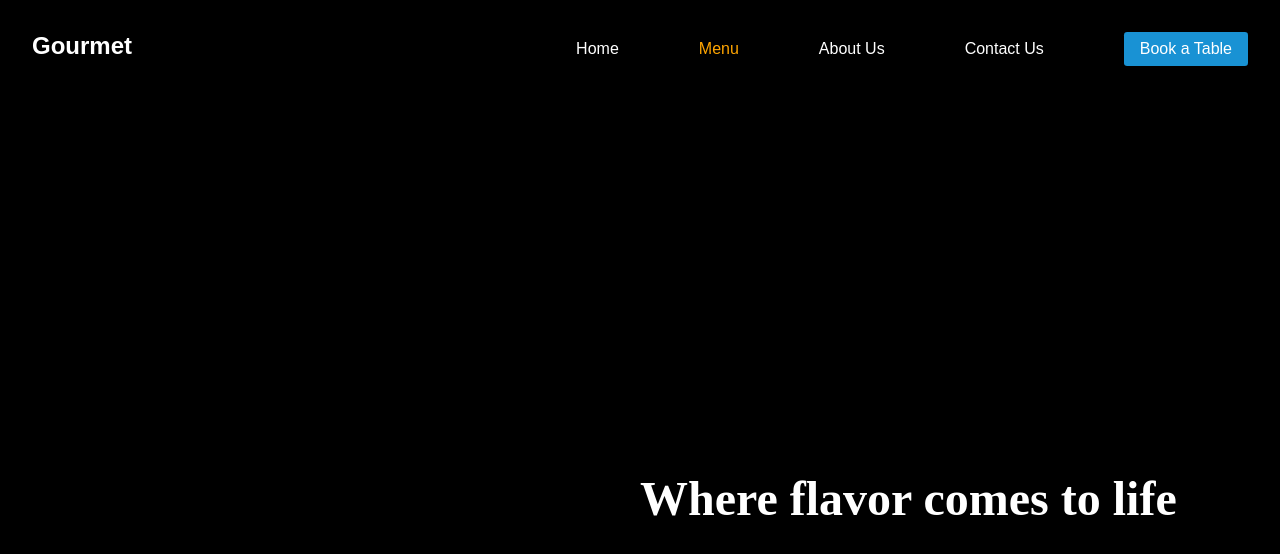
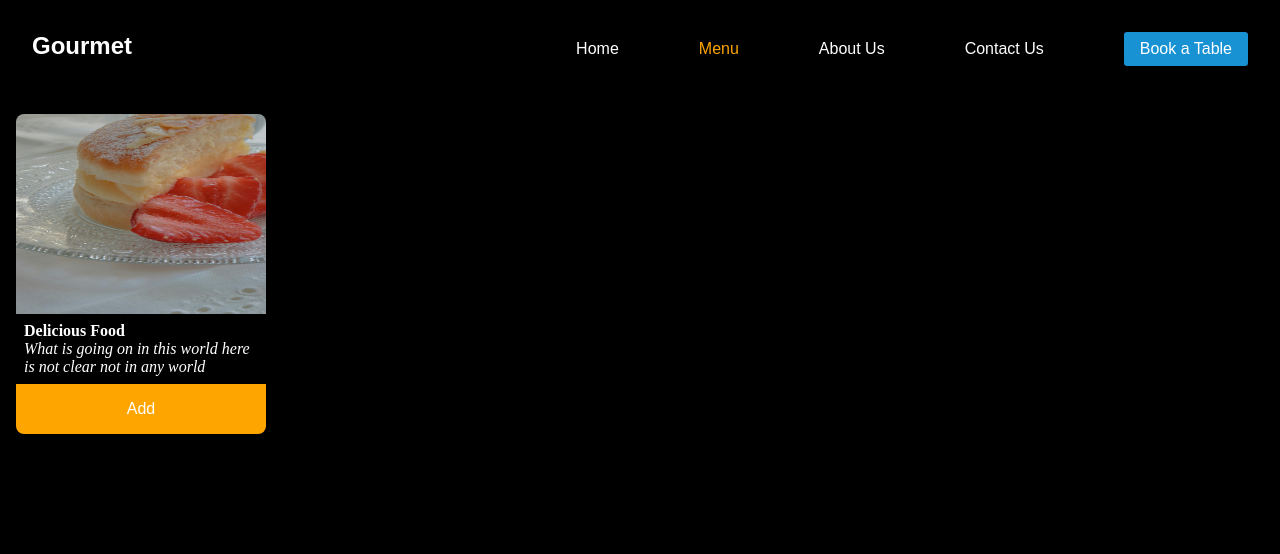
Before and after one commit to Teshager21/restaurant, a website built with webpack: page src/index.html in a window 1280 px wide. Both pictures are taken after a click on the button "Menu". Built offline with nearby package versions, Linux system fonts and the light colour scheme; files whose address does not match are found by name.

Commit message:
add a menu component file with a tabbing option for navlinks

```diff
--- a/src/Home.js
+++ b/src/Home.js
@@ -6,6 +6,6 @@ banner.textContent=("Where flavor comes to life");
 banner.classList.add('text-white','banner');
 
 home.appendChild(banner);
-home.classList.add('home')
+home.classList.add('home');
 
 export default home;
--- /dev/null
+++ b/src/Menu.js
@@ -0,0 +1,27 @@
+import food1 from './assets/food1.jpg'
+const menu=document.createElement('div');
+const card=document.createElement('div');
+card.classList.add('card');
+const cardImage=document.createElement('img');
+cardImage.src=food1;
+cardImage.classList.add('card-img');
+ console.log(cardImage);
+const cardBody=document.createElement('div');
+cardBody.classList.add('card-body')
+const cardTitle=document.createElement('h5');
+cardTitle.classList.add('card-title');
+cardTitle.textContent='Delicious Food';
+const cardText= document.createElement('p');
+cardText.textContent='What is going on in this world here is not clear not in any world';
+cardText.classList.add('card-text');
+const cardButton=document.createElement('button');
+cardButton.textContent="Add";
+cardButton.classList.add('btn', 'btn-book','text-white','card-btn')
+
+
+cardBody.append(cardTitle,cardText,cardButton);
+card.append(cardImage,cardBody);
+menu.append(card);
+menu.classList.add('menu');
+
+export default menu;
--- a/src/Nav.js
+++ b/src/Nav.js
@@ -3,7 +3,9 @@ const nav= document.createElement('nav');
 const navBrand= document.createElement('a');
 const navLinks= document.createElement('ul');
 const home= document.createElement('button');
+home.setAttribute('id','home');
 const menu= document.createElement('button');
+menu.setAttribute('id','menu');
 const about= document.createElement('button');
 const contact= document.createElement('button');
 const reservation= document.createElement('button');
@@ -21,16 +23,10 @@ navBrand.classList.add('text-white',"btn","nav-brand");
 reservation.classList.add('text-white',"btn","btn-book");
 navLinks.classList.add('nav-links')
 
-nav.appendChild(navBrand);
 nav.classList.add('navbar')
-navLinks.appendChild(home);
-navLinks.appendChild(menu);
-navLinks.appendChild(about);
-navLinks.appendChild(contact);
-navLinks.appendChild(reservation);
-nav.appendChild(navLinks);
+navLinks.append(home,menu,about,contact,reservation);
+nav.append(navBrand,navLinks);
 navLinks.addEventListener('mouseover',(e)=>{
-    // e.target.classList.add('nav-links-hovered');
     let navs= navLinks.children;
     for(let i=0;i<navs.length;i++) {
         navs[i].classList.remove('nav-links-hover');
--- a/src/index.js
+++ b/src/index.js
@@ -1,19 +1,24 @@
 import './style.css'
 import nav from './Nav';
-import home from './Home'
-// import home from './assets/home.jpg'
-// import hero from './assets/hero.jpg'
-console.log("hello webpack")
+import home from './Home';
+import menu from './Menu';
+console.log("hello webpack");
 
 const content= document.querySelector('#content');
 
 content.appendChild(nav)
 content.appendChild(home);
 
-// console.log(nav)
-// const title= document.createElement('h1')
+const menuBtn=document.querySelector('#menu');
+menuBtn.addEventListener('click',()=>{
+    content.innerHTML='';
+    content.append(nav);
+    content.append(menu);
+})
 
-// title.textContent="Hello Webpack";
-// title.classList.add('text-white');
-
-// content.appendChild(title);
+const homeBtn=document.querySelector('#home');
+homeBtn.addEventListener('click',()=>{
+    content.innerHTML='';
+    content.append(nav);
+    content.append(home);
+})
--- a/src/style.css
+++ b/src/style.css
@@ -54,19 +54,59 @@ body{
 }
 
 .banner {
-    /* border:1px solid white; */
-    /* background-color: rgba(255,255,255,0.1); */
     font-size: 3rem;
     font-weight: bolder;
-    /* padding:2rem; */
     width: 50%;
 
 }
 
 .home{
-    /* background-color: rgba(0,0,0,0.5);   */
     display: flex;
     align-items: center;
     justify-content: end;
     height: 100vh;
 }
+
+.card-img{
+   height:200px;
+   width: 100%;
+   border-top-right-radius: 0.5rem;
+   border-top-left-radius: 0.5rem;
+}
+.card-body{
+    display: flex;
+    flex-direction: column;
+    border-radius: 0.5rem;
+}
+.card-text{
+    padding-left: 0.5rem;
+    padding-right: 0.5rem;
+    padding-bottom: 0.5rem;
+    font-style: italic;
+}
+.card-title{
+    padding-left: 0.5rem;
+}
+.card{
+    width: 250px;
+    display: flex;
+    flex-direction: column;
+    gap: 0.5rem;
+    background-color: rgb(0,0,0,0.6);
+    border-radius: 0.5rem;
+    /* border: 1px solid black; */
+}
+
+.card-btn{
+    background-color: orange;
+    border-top-left-radius: 0;
+    border-top-right-radius:0;
+    border-bottom-left-radius: 0.5rem;
+    border-bottom-right-radius: 0.5rem;
+    padding-top: 1rem;
+    padding-bottom: 1rem;
+}
+
+.menu{
+    padding: 1rem;
+}
```
Also changed, not shown: src/assets/food1.jpg (added), src/assets/hero.jpg (deleted).
